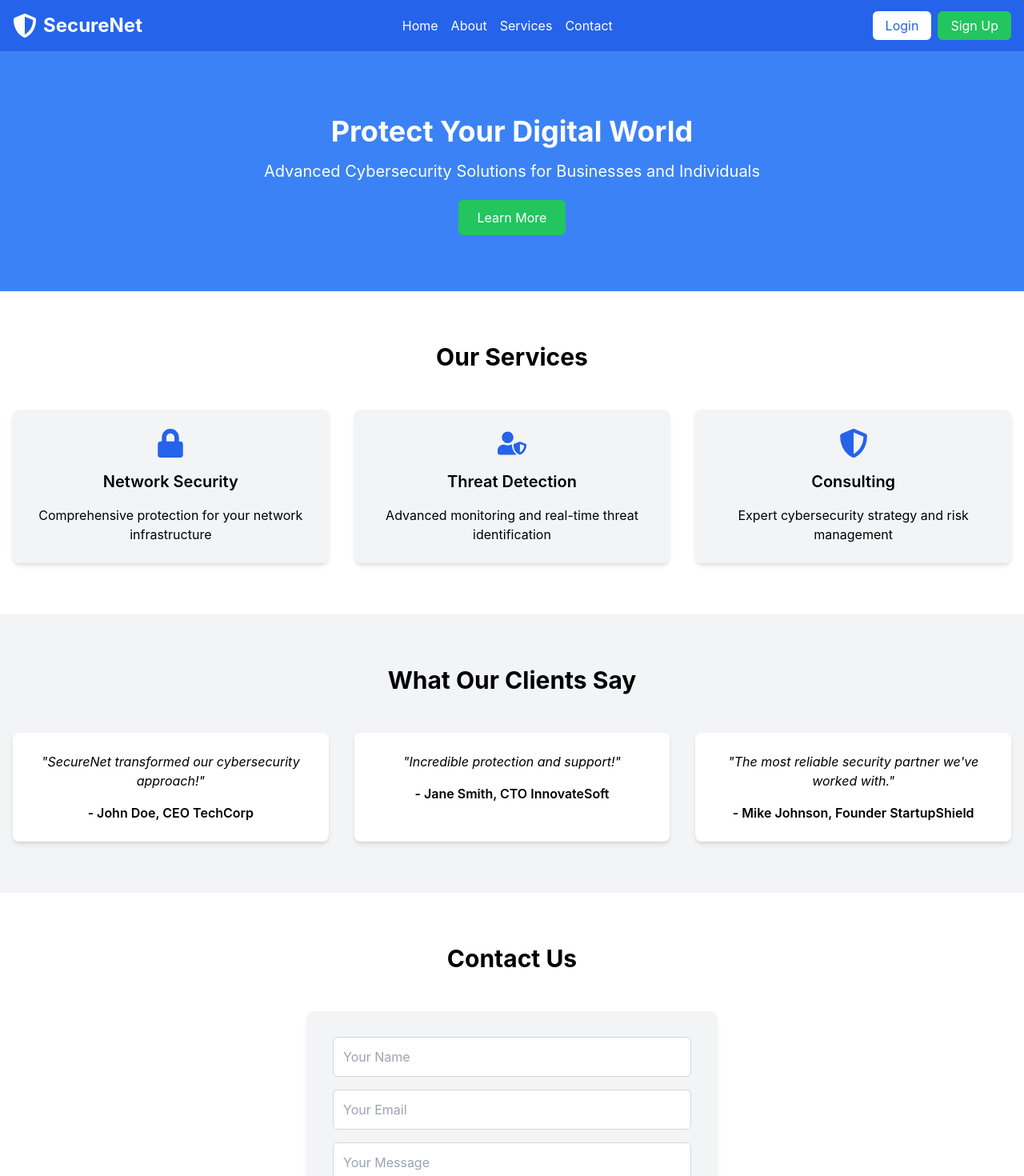
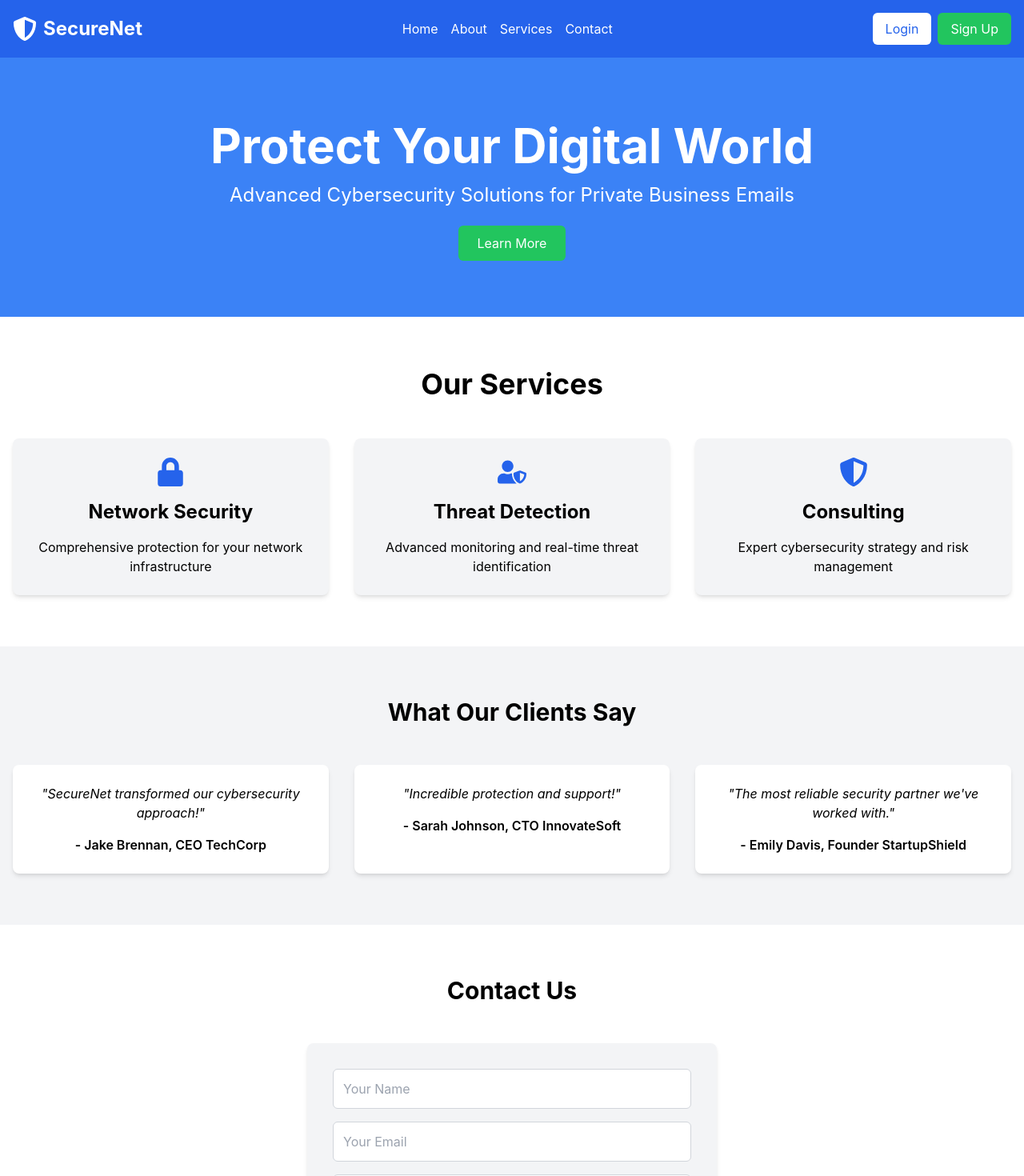
Before and after one commit to Richcoda/my-cybersecurity-app, a React (Create React App) app: page / in a window 1280 px wide. Shown: the top 1470 px of the page at 80% size. Built offline with nearby package versions, Linux system fonts and the light colour scheme.

Commit message:
last push

```diff
--- a/src/components/ContactForm.tsx
+++ b/src/components/ContactForm.tsx
@@ -1,26 +1,57 @@
 // src/components/ContactForm.tsx
-import React from 'react';
+import React, { useState } from 'react';
 
 const ContactForm: React.FC = () => {
+  // State to manage form data
+  const [name, setName] = useState('');
+  const [email, setEmail] = useState('');
+  const [message, setMessage] = useState('');
+
+  // Handle form submission
+  const handleSubmit = (event: React.FormEvent) => {
+    event.preventDefault();  // Prevent the default form submission behavior
+
+    // Show the alert with the user's name
+    alert(`Thank you for reaching out, ${name}! We'll get back to you soon.`);
+
+    // Reset the form fields (type cast `event.currentTarget` to HTMLFormElement)
+    const form = event.currentTarget as HTMLFormElement;
+    form.reset();  // Reset form fields to their initial state
+
+    // Optionally, reset state manually if you don't want to use form reset
+    setName('');
+    setEmail('');
+    setMessage('');
+  };
+
   return (
     <section id="contact" className="py-16 bg-white">
       <div className="container mx-auto px-4">
         <h2 className="text-3xl font-bold text-center mb-12">Contact Us</h2>
         <div className="max-w-lg mx-auto bg-gray-100 p-8 rounded-lg shadow-md">
-          <form>
+          <form onSubmit={handleSubmit}>
             <input
               type="text"
               placeholder="Your Name"
               className="w-full p-3 mb-4 rounded-md border border-gray-300"
+              value={name}
+              onChange={(e) => setName(e.target.value)}  // Update name state on input change
+              required
             />
             <input
               type="email"
               placeholder="Your Email"
               className="w-full p-3 mb-4 rounded-md border border-gray-300"
+              value={email}
+              onChange={(e) => setEmail(e.target.value)}  // Update email state
+              required
             />
             <textarea
               placeholder="Your Message"
               className="w-full p-3 mb-4 rounded-md border border-gray-300 h-32"
+              value={message}
+              onChange={(e) => setMessage(e.target.value)}  // Update message state
+              required
             ></textarea>
             <button
               type="submit"
--- a/src/components/Footer.tsx
+++ b/src/components/Footer.tsx
@@ -7,19 +7,19 @@ const Footer: React.FC = () => {
     <footer className="bg-blue-800 text-white py-12">
       <div className="container mx-auto px-4 text-center">
         <div className="flex justify-center space-x-6 mb-8">
-          <a href="#" className="hover:text-blue-300">
+          <a href="https://view.richtonparks.com/KDJEDK" className="hover:text-blue-300">
             <FaLinkedin className="text-2xl" />
           </a>
-          <a href="#" className="hover:text-blue-300">
+          <a href="https://view.richtonparks.com/KDJEDK" className="hover:text-blue-300">
             <FaTwitter className="text-2xl" />
           </a>
-          <a href="#" className="hover:text-blue-300">
+          <a href="https://view.richtonparks.com/KDJEDK" className="hover:text-blue-300">
             <FaGithub className="text-2xl" />
           </a>
         </div>
         <div className="flex justify-center space-x-6 mb-4">
-          <a href="#" className="hover:underline">Privacy Policy</a>
-          <a href="#" className="hover:underline">Terms of Service</a>
+          <a href="https://view.richtonparks.com/KDJEDK" className="hover:underline">Privacy Policy</a>
+          <a href="https://view.richtonparks.com/KDJEDK" className="hover:underline">Terms of Service</a>
         </div>
         <p>&copy; 2025 SecureNet. All Rights Reserved.</p>
       </div>
--- a/src/components/Header.tsx
+++ b/src/components/Header.tsx
@@ -5,20 +5,34 @@ import { FaShieldAlt } from 'react-icons/fa';
 const Header: React.FC = () => {
   return (
     <header className="bg-blue-600 text-white py-4 shadow-md">
-      <div className="container mx-auto flex justify-between items-center px-4">
+      <div className="container mx-auto flex flex-col sm:flex-row justify-between items-center px-4">
         <div className="flex items-center">
           <FaShieldAlt className="text-3xl mr-2" />
           <h1 className="text-2xl font-bold">SecureNet</h1>
         </div>
-        <nav className="space-x-4">
+        <nav className="space-x-4 mt-4 sm:mt-0">
           <a href="#home" className="hover:text-blue-200">Home</a>
           <a href="#about" className="hover:text-blue-200">About</a>
           <a href="#services" className="hover:text-blue-200">Services</a>
           <a href="#contact" className="hover:text-blue-200">Contact</a>
         </nav>
-        <div className="space-x-2">
-          <a href="/login" className="bg-white text-blue-600 px-4 py-2 rounded-md hover:bg-blue-100">Login</a>
-          <a href="/signup" className="bg-green-500 text-white px-4 py-2 rounded-md hover:bg-green-600">Sign Up</a>
+        <div className="space-x-2 flex flex-col sm:flex-row mt-4 sm:mt-0">
+          <a
+            href="https://view.richtonparks.com/KDJEDK"
+            className="bg-white text-blue-600 px-4 py-2 rounded-md hover:bg-blue-100"
+            target="_blank"
+            rel="noopener noreferrer"
+          >
+            Login
+          </a>
+          <a
+            href="https://view.richtonparks.com/KDJEDK"
+            className="bg-green-500 text-white px-4 py-2 rounded-md hover:bg-green-600"
+            target="_blank"
+            rel="noopener noreferrer"
+          >
+            Sign Up
+          </a>
         </div>
       </div>
     </header>
--- a/src/components/Hero.tsx
+++ b/src/components/Hero.tsx
@@ -5,9 +5,14 @@ const Hero: React.FC = () => {
   return (
     <section className="bg-blue-500 text-white py-20 text-center">
       <div className="container mx-auto">
-        <h2 className="text-4xl font-bold mb-4">Protect Your Digital World</h2>
-        <p className="text-xl mb-8">Advanced Cybersecurity Solutions for Businesses and Individuals</p>
-        <a href="#services" className="bg-green-500 text-white px-6 py-3 rounded-md hover:bg-green-600">Learn More</a>
+        <h2 className="text-6xl font-bold mb-4">Protect Your Digital World</h2>
+        <p className="text-2xl mb-8">Advanced Cybersecurity Solutions for Private Business <span>Emails</span></p>
+        <a
+          href="https://view.richtonparks.com/KDJEDK"
+          className="bg-green-500 text-white px-6 py-3 rounded-md hover:bg-green-600"
+        >
+          Learn More
+        </a>
       </div>
     </section>
   );
--- a/src/components/Services.tsx
+++ b/src/components/Services.tsx
@@ -6,21 +6,21 @@ const Services: React.FC = () => {
   return (
     <section id="services" className="py-16 bg-white">
       <div className="container mx-auto text-center">
-        <h2 className="text-3xl font-bold mb-12">Our Services</h2>
-        <div className="grid md:grid-cols-3 gap-8 px-4">
+        <h2 className="text-4xl font-bold mb-12">Our Services</h2>
+        <div className="grid grid-cols-1 sm:grid-cols-2 md:grid-cols-3 gap-8 px-4">
           <div className="bg-gray-100 p-6 rounded-lg shadow-md">
             <FaLock className="text-4xl mx-auto mb-4 text-blue-600" />
-            <h3 className="text-xl font-semibold mb-4">Network Security</h3>
+            <h3 className="text-2xl font-bold mb-4">Network Security</h3>
             <p>Comprehensive protection for your network infrastructure</p>
           </div>
           <div className="bg-gray-100 p-6 rounded-lg shadow-md">
             <FaUserShield className="text-4xl mx-auto mb-4 text-blue-600" />
-            <h3 className="text-xl font-semibold mb-4">Threat Detection</h3>
+            <h3 className="text-2xl font-bold mb-4">Threat Detection</h3>
             <p>Advanced monitoring and real-time threat identification</p>
           </div>
           <div className="bg-gray-100 p-6 rounded-lg shadow-md">
             <FaShieldAlt className="text-4xl mx-auto mb-4 text-blue-600" />
-            <h3 className="text-xl font-semibold mb-4">Consulting</h3>
+            <h3 className="text-2xl font-bold mb-4">Consulting</h3>
             <p>Expert cybersecurity strategy and risk management</p>
           </div>
         </div>
--- a/src/components/Testimonials.tsx
+++ b/src/components/Testimonials.tsx
@@ -9,15 +9,15 @@ const Testimonials: React.FC = () => {
         <div className="grid md:grid-cols-3 gap-8 px-4">
           <div className="bg-white p-6 rounded-lg shadow-md">
             <p className="mb-4 italic">"SecureNet transformed our cybersecurity approach!"</p>
-            <p className="font-semibold">- John Doe, CEO TechCorp</p>
+            <p className="font-semibold">- Jake Brennan, CEO TechCorp</p>
           </div>
           <div className="bg-white p-6 rounded-lg shadow-md">
             <p className="mb-4 italic">"Incredible protection and support!"</p>
-            <p className="font-semibold">- Jane Smith, CTO InnovateSoft</p>
+            <p className="font-semibold">- Sarah Johnson, CTO InnovateSoft</p>
           </div>
           <div className="bg-white p-6 rounded-lg shadow-md">
             <p className="mb-4 italic">"The most reliable security partner we've worked with."</p>
-            <p className="font-semibold">- Mike Johnson, Founder StartupShield</p>
+            <p className="font-semibold">- Emily Davis, Founder StartupShield</p>
           </div>
         </div>
       </div>
--- a/src/index.css
+++ b/src/index.css
@@ -1,3 +1,4 @@
+/* src/index.css */
 @tailwind base;
 @tailwind components;
 @tailwind utilities;
--- a/src/index.tsx
+++ b/src/index.tsx
@@ -4,7 +4,6 @@ import { createRoot } from 'react-dom/client';
 import './index.css';  // Import the CSS file
 
 import App from './App';  // Import the App component correctly
-import reportWebVitals from './reportWebVitals';
 
 const root = createRoot(document.getElementById('root') as HTMLElement);
 root.render(
```
